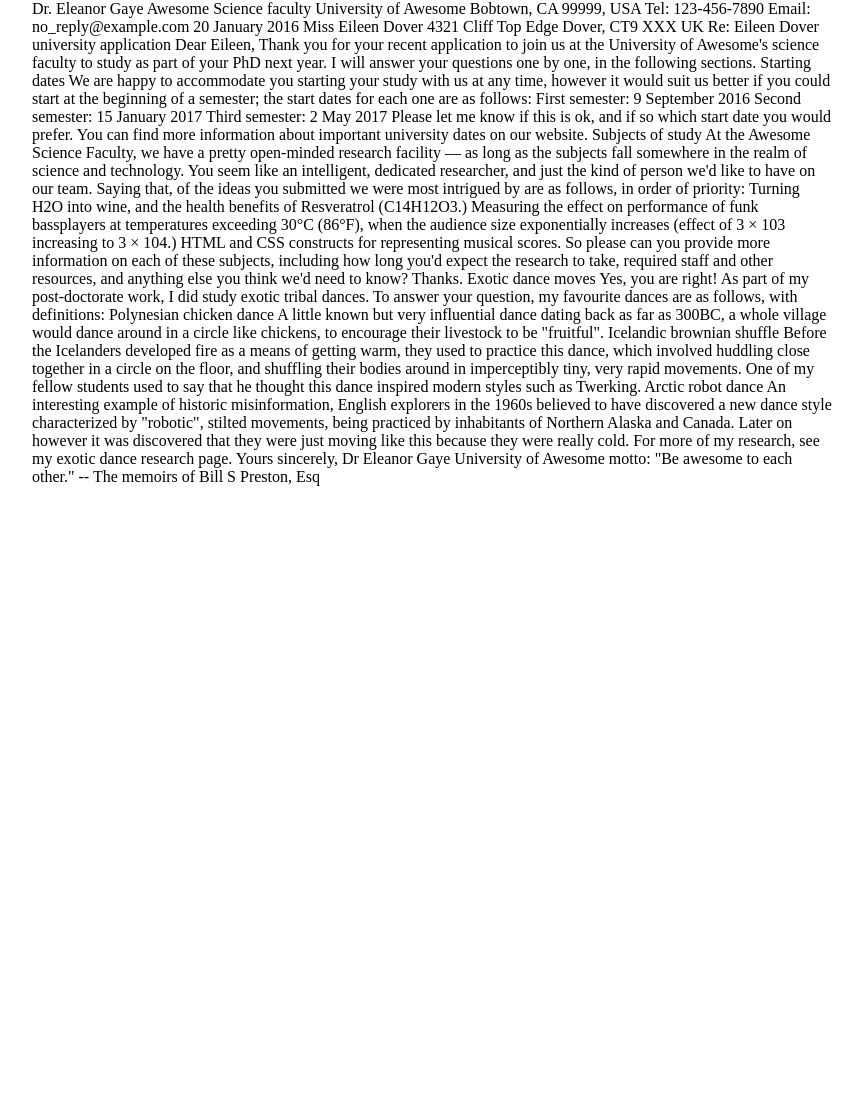
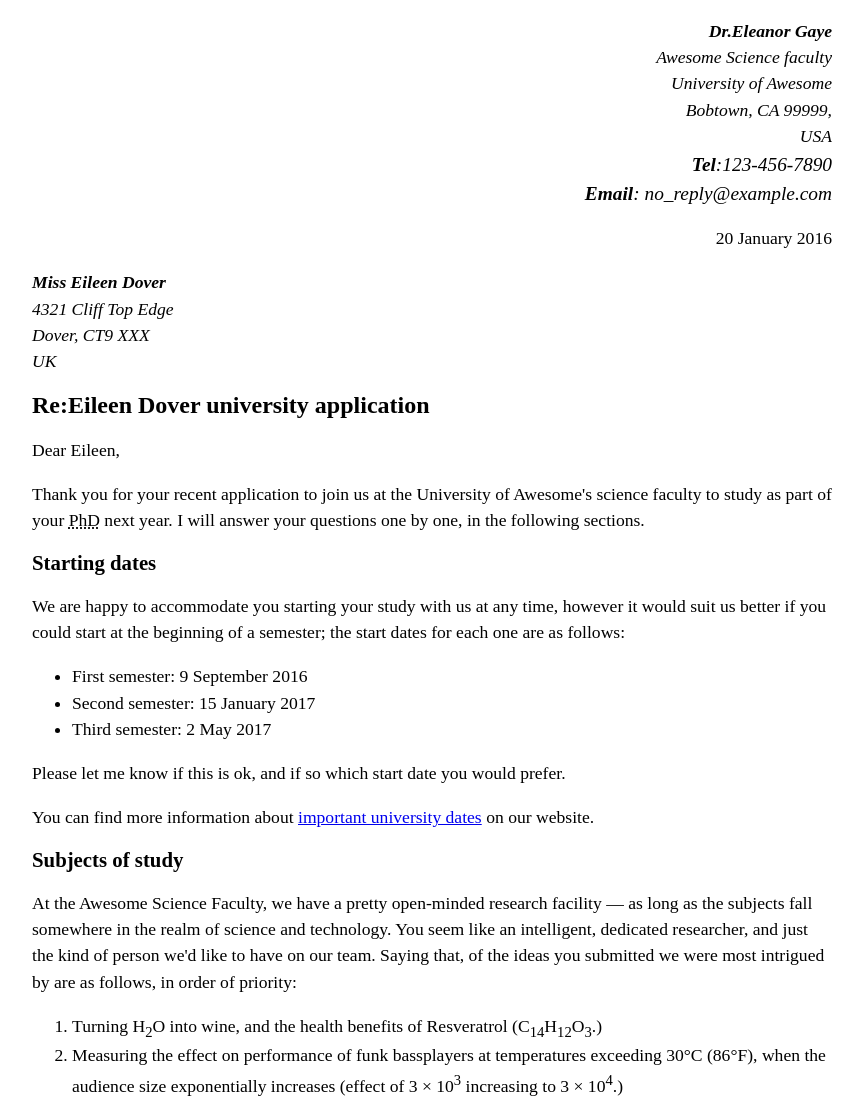
Before and after one commit to PepechiMinmi/git-tutorial, a plain HTML site: page index.html in a window 1280 px wide. Shown: the top 1096 px of the page, without its empty margins (208-1071 px from the left). Before the commit the page ends 800 px from the top, so only its background shows below. Drawn offline with Linux system fonts and the light colour scheme.

Commit message:
手紙のマークアップのための評価希望

```diff
--- a/index.html
+++ b/index.html
@@ -1,72 +1,113 @@
-<html></html>
+<!DOCTYPE html>
+<html lang="en-US">
   <head>
     <meta charset="utf-8" />
+    <meta name="author" content="5420077 Takakura" />
+    <title>手紙のマークアップのための評価希望</title>
     <link rel="stylesheet" href="./style.css" />
   </head>
   <body>
-    Dr. Eleanor Gaye
-Awesome Science faculty
-University of Awesome
-Bobtown, CA 99999,
-USA
-Tel: 123-456-7890
-Email: no_reply@example.com
 
-20 January 2016
-
-Miss Eileen Dover
-4321 Cliff Top Edge
-Dover, CT9 XXX
-UK
+    <div class="sender-column">
+      <dl>
+        <dt><em><strong>Dr.Eleanor Gaye</strong></em></dt>
+        <dt><em>Awesome Science faculty</em></dt>
+        <dt><em>University of Awesome</em></dt>
+        <dt><em>Bobtown, CA 99999,</em></dt>
+        <dt><em>USA</em></dt>
+        <address>
+          <dt><em><strong>Tel</strong></em>:123-456-7890</dt>
+          <dt><em><strong>Email</strong></em>: no_reply@example.com</dt>
+        </address>
+      </dl>
+    </div>
 
 
-Re: Eileen Dover university application
-
-Dear Eileen,
-
-Thank you for your recent application to join us at the University of Awesome's science faculty to study as part of your PhD next year. I will answer your questions one by one, in the following sections.
-
-Starting dates
-
-We are happy to accommodate you starting your study with us at any time, however it would suit us better if you could start at the beginning of a semester; the start dates for each one are as follows:
-
-First semester: 9 September 2016
-Second semester: 15 January 2017
-Third semester: 2 May 2017
-
-Please let me know if this is ok, and if so which start date you would prefer.
-
-You can find more information about important university dates on our website.
+    <div class="sender-column">
+      <P><time datetime="2016-01-20">20 January 2016</time></P>
+    </div>
 
 
-Subjects of study
-
-At the Awesome Science Faculty, we have a pretty open-minded research facility — as long as the subjects fall somewhere in the realm of science and technology. You seem like an intelligent, dedicated researcher, and just the kind of person we'd like to have on our team. Saying that, of the ideas you submitted we were most intrigued by are as follows, in order of priority:
-
-Turning H2O into wine, and the health benefits of Resveratrol (C14H12O3.)
-Measuring the effect on performance of funk bassplayers at temperatures exceeding 30°C (86°F), when the audience size exponentially increases (effect of 3 × 103 increasing to 3 × 104.)
-HTML and CSS constructs for representing musical scores.
-
-So please can you provide more information on each of these subjects, including how long you'd expect the research to take, required staff and other resources, and anything else you think we'd need to know? Thanks.
+    <div>
+      <dl>
+        <dt><em><strong>Miss Eileen Dover</strong></em></dt>
+        <dt><em>4321 Cliff Top Edge</em></dt>
+        <dt><em>Dover, CT9 XXX</em></dt>
+        <dt><em>UK</em></dt>
+      </dl>
+    </div>
 
 
-Exotic dance moves
 
-Yes, you are right! As part of my post-doctorate work, I did study exotic tribal dances. To answer your question, my favourite dances are as follows, with definitions:
 
-Polynesian chicken dance
-A little known but very influential dance dating back as far as 300BC, a whole village would dance around in a circle like chickens, to encourage their livestock to be "fruitful".
-Icelandic brownian shuffle
-Before the Icelanders developed fire as a means of getting warm, they used to practice this dance, which involved huddling close together in a circle on the floor, and shuffling their bodies around in imperceptibly tiny, very rapid movements. One of my fellow students used to say that he thought this dance inspired modern styles such as Twerking.
-Arctic robot dance
-An interesting example of historic misinformation, English explorers in the 1960s believed to have discovered a new dance style characterized by "robotic", stilted movements, being practiced by inhabitants of Northern Alaska and Canada. Later on however it was discovered that they were just moving like this because they were really cold.
 
-For more of my research, see my exotic dance research page.
 
-Yours sincerely,
-Dr Eleanor Gaye
 
-University of Awesome motto: "Be awesome to each other." -- The memoirs of Bill S Preston, Esq
+  <h1>Re:Eileen Dover university application</h1>
+
+    <p>Dear Eileen,</p>
+
+    <p>Thank you for your recent application to join us at the University of Awesome's science faculty to study as part of your <abbr title="Doctor of Philosophy">PhD</abbr> next year. I will answer your questions one by one, in the following sections.</p>
+
+
+  <h2>Starting dates</h2>
+
+    <p>We are happy to accommodate you starting your study with us at any time, however it would suit us better if you could start at the beginning of a semester; the start dates for each one are as follows:</p>
+
+    <ul>
+      <li>First semester: <time datetime="2016-09-09">9 September 2016</time></li>
+      <li>Second semester: <time datetime="2017-01-15">15 January 2017</time></li>
+      <li>Third semester: <time datetime="2017-05-02">2 May 2017</time></li>
+    </ul>
+
+    <p>Please let me know if this is ok, and if so which start date you would prefer.</p>
+
+    <p>You can find more information about <a href="http://example.com">important university dates</a> on our website.</p>
+
+
+
+
+
+
+
+  <h2>Subjects of study</h2>
+
+    <p>At the Awesome Science Faculty, we have a pretty open-minded research facility — as long as the subjects fall somewhere in the realm of science and technology. You seem like an intelligent, dedicated researcher, and just the kind of person we'd like to have on our team. Saying that, of the ideas you submitted we were most intrigued by are as follows, in order of priority:</p>
+      <ol>
+        <li>Turning H<sub>2</sub>O into wine, and the health benefits of Resveratrol (C<sub>14</sub>H<sub>12</sub>O<sub>3</sub>.)</li>
+        <li>Measuring the effect on performance of funk bassplayers at temperatures exceeding 30°C (86°F), when the audience size exponentially increases (effect of 3 × 10<sup>3</sup> increasing to 3 × 10<sup>4</sup>.)</li>
+        <li><abbr title="HyperText Markup Language">HTML</abbr> and <abbr title="Cascading Style Sheets">CSS</abbr> constructs for representing musical scores.</li>
+      </ol>
+    <p>So please can you provide more information on each of these subjects, including how long you'd expect the research to take, required staff and other resources, and anything else you think we'd need to know? Thanks.</p>
+
+
+
+
+
+
+  <h2>Exotic dance moves</h2>
+
+    <p>Yes, you are right! As part of my post-doctorate work, I <em>did</em> study exotic tribal dances. To answer your question, my favourite dances are as follows, with definitions:</p>
+
+    <dl>
+      <dt>Polynesian chicken dance</dt>
+      <dd>A little known but <em>very</em> influential dance dating back as far as 300<abbr title="before Christ">BC</abbr>, a whole village would dance around in a circle like chickens, to encourage their livestock to be "fruitful".</dd>
+
+      <dt>Icelandic brownian shuffle</dt>
+      <dd>Before the Icelanders developed fire as a means of getting warm, they used to practice this dance, which involved huddling close together in a circle on the floor, and shuffling their bodies around in imperceptibly tiny, very rapid movements. One of my fellow students used to say that he thought this dance inspired modern styles such as Twerking.</dd>
+
+      <dt>Arctic robot dance</dt>
+      <dd>An interesting example of historic misinformation, English explorers in the 1960s believed to have discovered a new dance style characterized by "robotic", stilted movements, being practiced by inhabitants of Northern Alaska and Canada. Later on however it was discovered that they were just moving like this because they were really cold.</dd>
+    </dl>
+
+
+  <p>For more of my research, see my <a href="http://example.com">exotic dance research page.</a></p>
+
+  <p>Yours sincerely,</p>
+  <p>Dr Eleanor Gaye</p>
+  <p>University of Awesome motto: <q cite="http://example.com">Be awesome to each other.</q> -- <em>The memoirs of Bill S Preston,<abbr title="Esquire">Esq</abbr></em></p>
 
   </body>
+
+
 </html>
```
